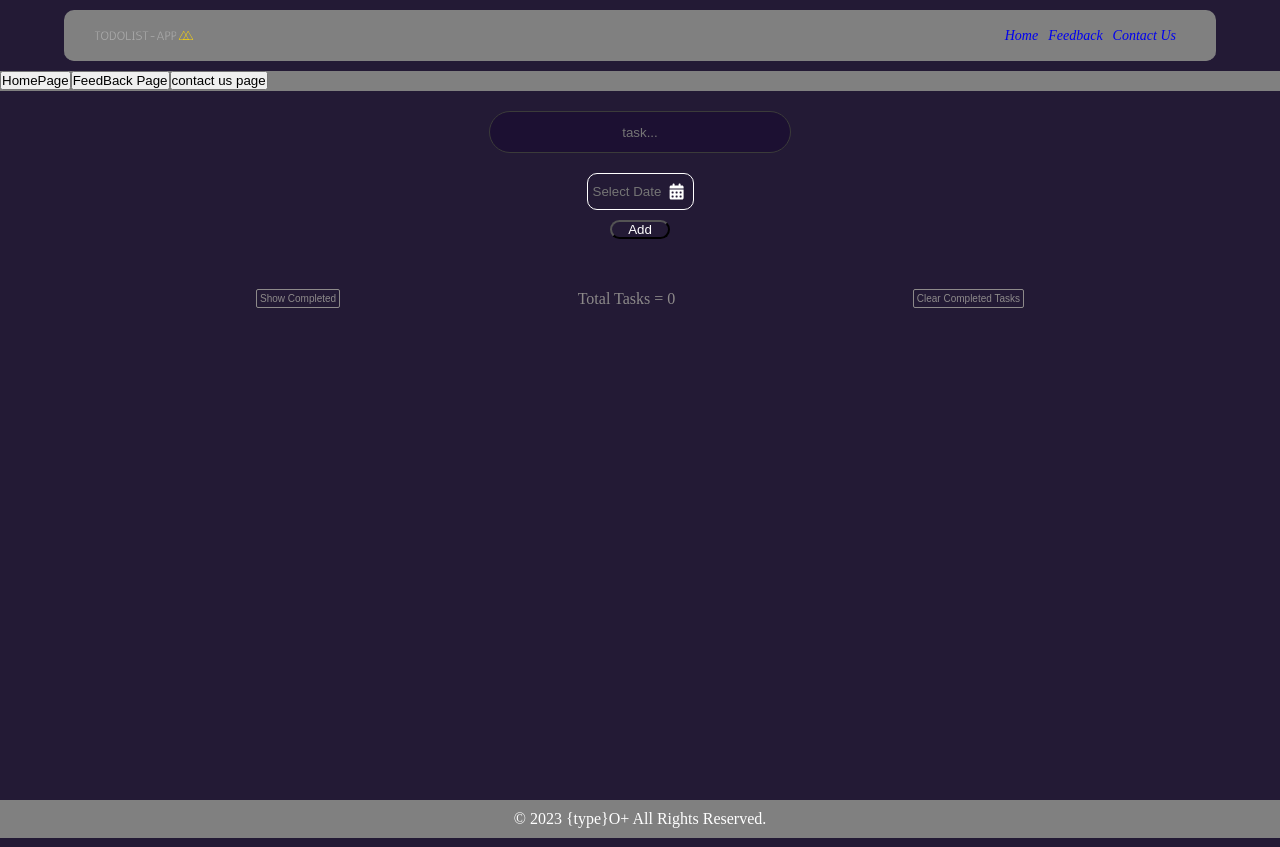
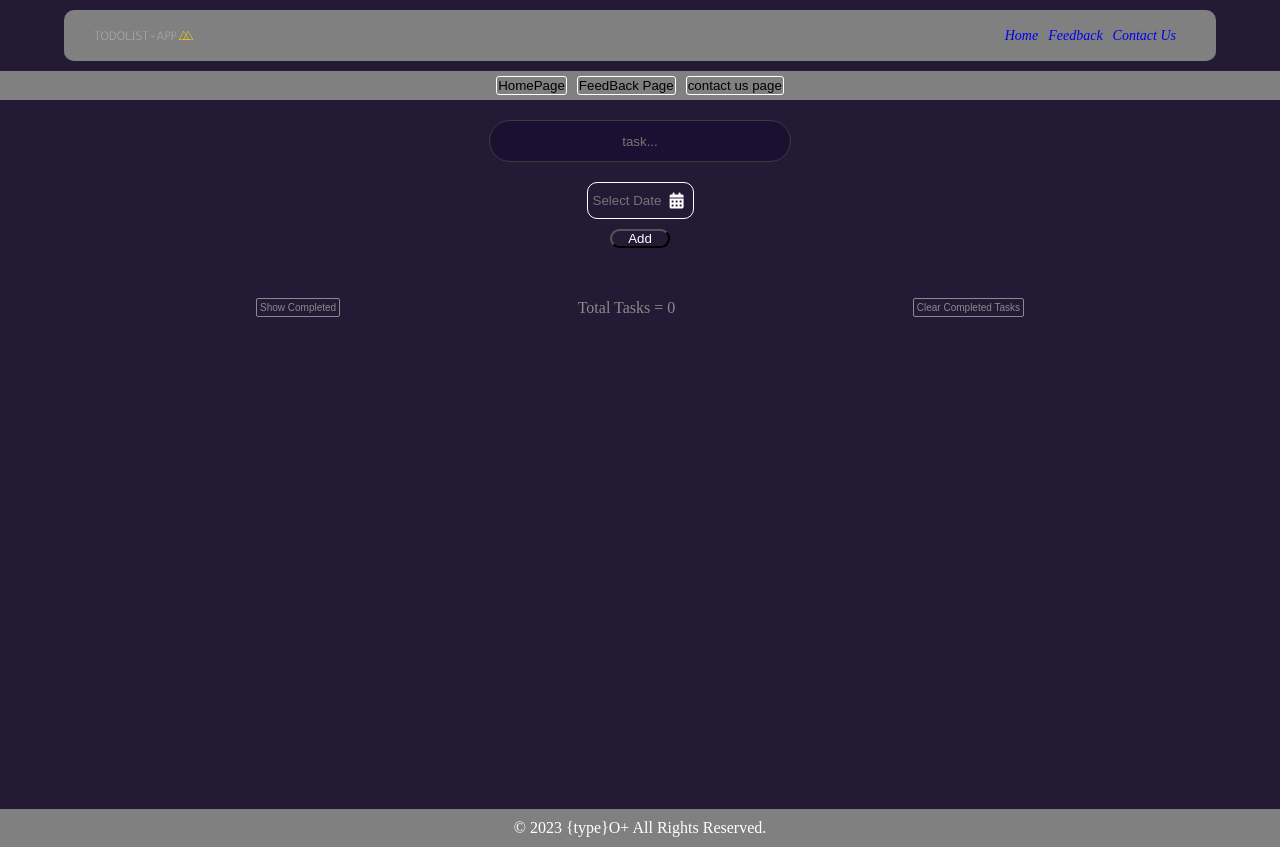
Before and after one commit to DieEersteCorne/todo-list, a React (Vite) app: page / in a window 1280 px wide. Built offline with nearby package versions, Linux system fonts and the light colour scheme.

Commit message:
styled buttons

```diff
--- a/src/Components/Layout/Header/ButtonNavigation/ButtonNavigation.tsx
+++ b/src/Components/Layout/Header/ButtonNavigation/ButtonNavigation.tsx
@@ -6,9 +6,9 @@ const ButtonNavigation: FC = () => {
     useButtonNavigationFunctions();
   return (
     <div className='NavigationButtons'>
-      <button onClick={clickHomePage}>HomePage</button>
-      <button onClick={clickFeedbackPage}>FeedBack Page</button>
-      <button onClick={clickContactUsPage}>contact us page</button>
+      <button className='HomepageButton' onClick={clickHomePage}>HomePage</button>
+      <button className='FeedbackPageButton' onClick={clickFeedbackPage}>FeedBack Page</button>
+      <button className='ContactUsPageButton' onClick={clickContactUsPage}>contact us page</button>
     </div>
   );
 };
--- a/src/Components/Layout/Header/ButtonNavigation/_ButtonNavigation.scss
+++ b/src/Components/Layout/Header/ButtonNavigation/_ButtonNavigation.scss
@@ -1,5 +1,47 @@
+@import '../../../../Styles/Variables';
+
 .NavigationButtons {
-  width: 100%;
-  height: 20px;
+ width: 100%;
+  height: auto;
+ display: flex;
+ justify-content: center;
   background: grey;
+  .HomepageButton{
+    background-color: transparent;
+    margin: 5px;
+    border: 1px solid white;
+    padding: 1px;
+    border-radius: 3px;
+    cursor: pointer;
+    transition:.3s ease-in-out;
+    &:hover{
+
+      transform: scale(1.1) perspective(1px)
+    }
+  }
+  .FeedbackPageButton{
+    background-color: transparent;
+    margin: 5px;
+    border: 1px solid white;
+    padding: 1px;
+    border-radius: 3px;
+    cursor: pointer;
+    transition:.3s ease-in-out;
+    &:hover{
+      transform: scale(1.1) perspective(1px)
+    }
+  }
+  .ContactUsPageButton{
+    background-color: transparent;
+    margin: 5px;
+    border: 1px solid white;
+    padding: 1px;
+    border-radius: 3px;
+    cursor: pointer;
+    transition:.3s ease-in-out;
+    &:hover{
+
+      transform: scale(1.1) perspective(1px)
+    }
+  }
 }
```
